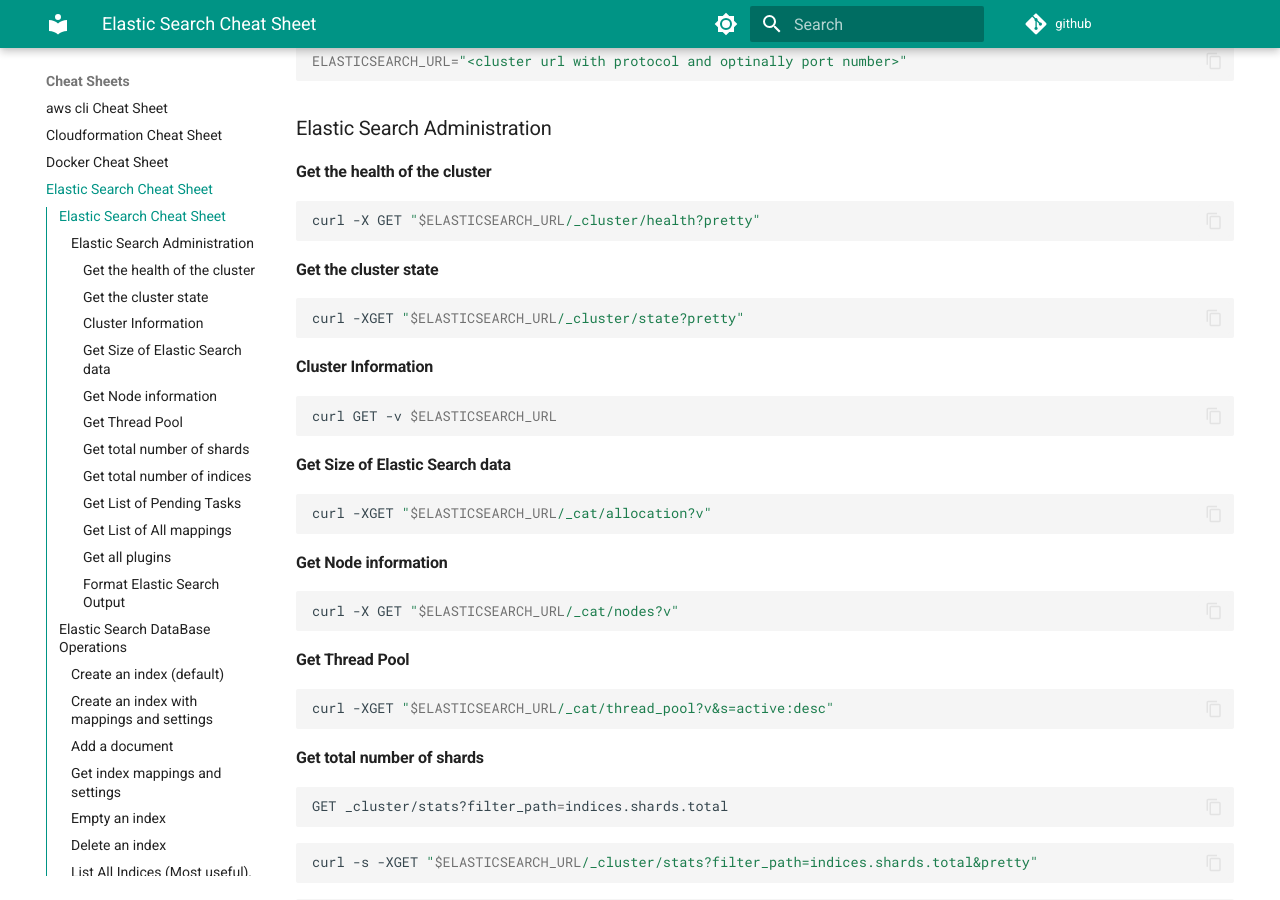
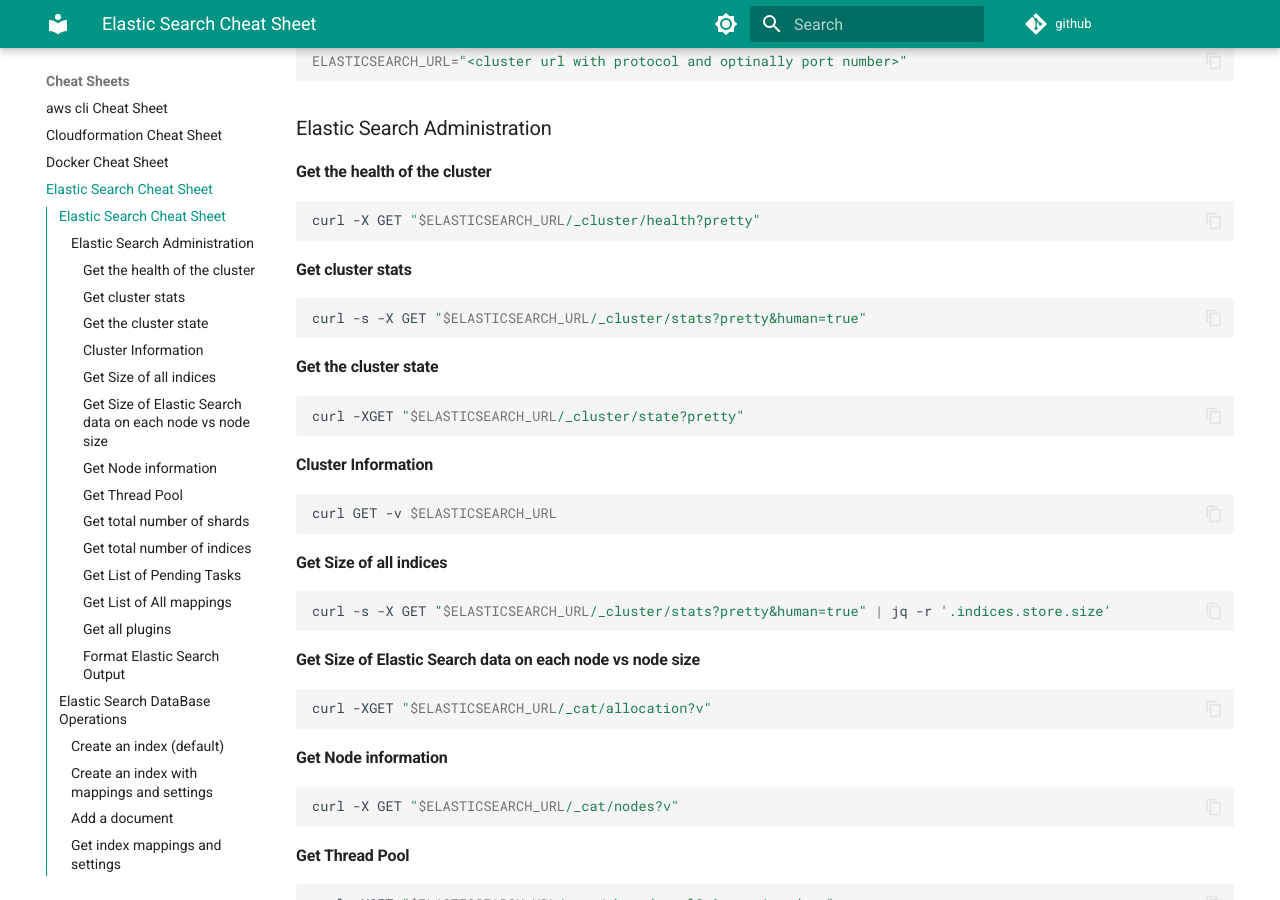
Before and after one commit to anandshivam44/Documentation, an MkDocs documentation site: the page built from docs/CheatSheetsAndSnippets/ElasticSearchCheatSheet.md, in a window 1280 px wide and 900 px high, scrolled down 279 px. Built offline with MkDocs 1.6.1 and Material for MkDocs 9.7.7, drawn with Linux system fonts in a browser that asks for light colours; comment, search, counter and statistics services are not loaded; some of the changed text lies outside the part shown.

Commit message:
more cheats

````diff
--- a/docs/CheatSheetsAndSnippets/ElasticSearchCheatSheet.md
+++ b/docs/CheatSheetsAndSnippets/ElasticSearchCheatSheet.md
@@ -13,6 +13,11 @@
 curl -X GET "$ELASTICSEARCH_URL/_cluster/health?pretty"
 ```
 
+#### Get cluster stats
+```bash
+curl -s -X GET "$ELASTICSEARCH_URL/_cluster/stats?pretty&human=true"
+```
+
 #### Get the cluster state
 ```bash
 curl -XGET "$ELASTICSEARCH_URL/_cluster/state?pretty"
@@ -23,7 +28,12 @@
 curl GET -v $ELASTICSEARCH_URL
 ```
 
-#### Get Size of Elastic Search data
+#### Get Size of all indices
+```bash
+curl -s -X GET "$ELASTICSEARCH_URL/_cluster/stats?pretty&human=true" | jq -r '.indices.store.size'
+```
+
+#### Get Size of Elastic Search data on each node vs node size
 ```bash
 curl -XGET "$ELASTICSEARCH_URL/_cat/allocation?v"
 ```
````
